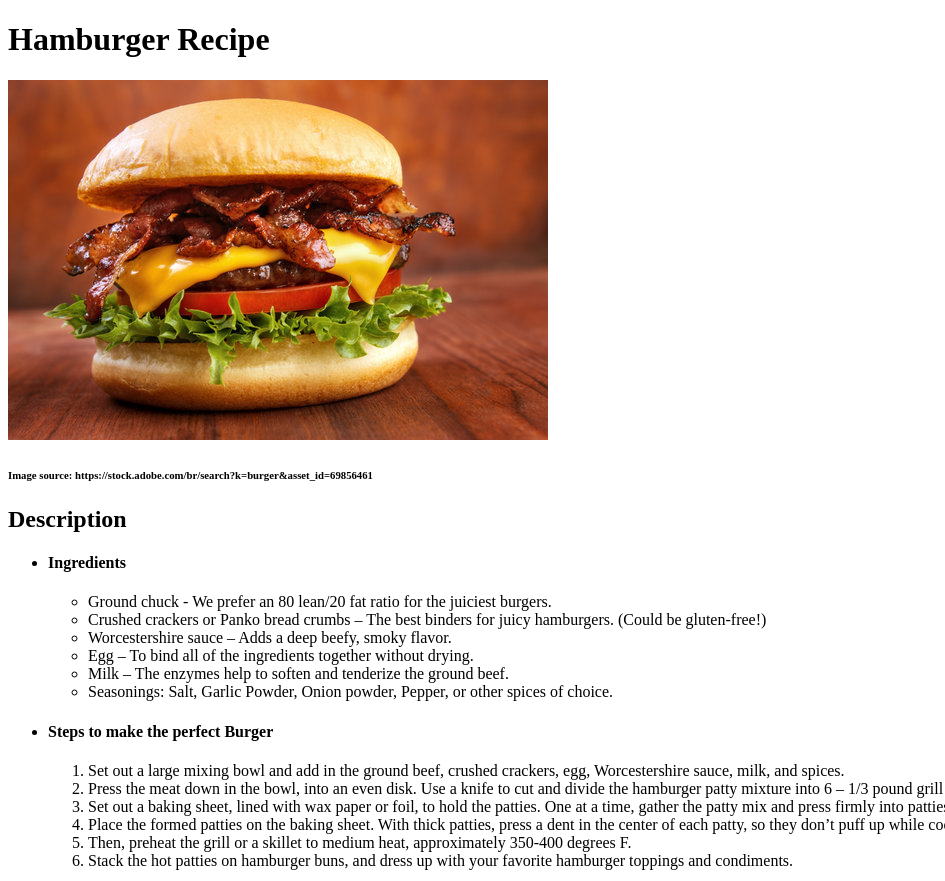
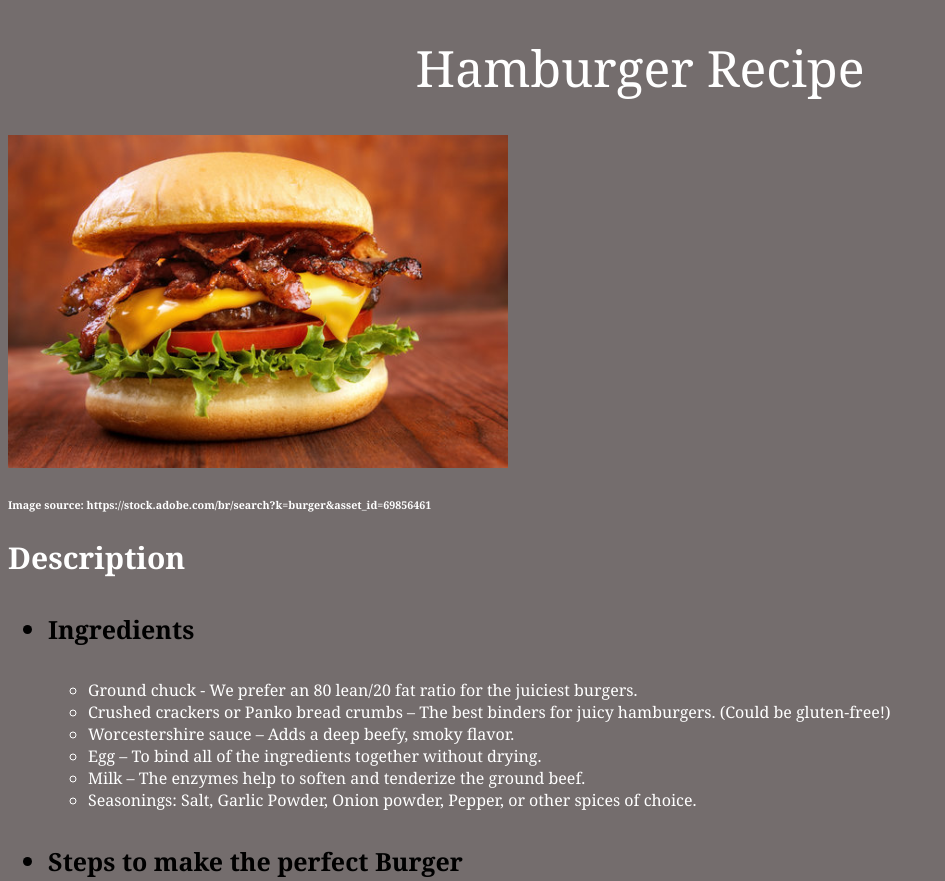
Before and after one commit to thi-gs/odin-recipes, a plain HTML site: page recipes/hamburger.html in a window 1280 px wide. Shown: the top 881 px of the page, without its empty margins (0-945 px from the left). Drawn offline with Linux system fonts and the light colour scheme.

Commit message:
Add CSS to main page and all 3 recipes

```diff
--- /dev/null
+++ b/recipes/drink-style.css
@@ -0,0 +1,27 @@
+img {
+    height: auto;
+    width: 500px;
+}
+
+h1 {
+    text-align: center;
+    font-size: 45px;
+    font-weight: 200;
+}
+
+.main,
+.subt {
+    color: black;
+    font-weight: 600;
+}
+
+#unique {
+    color: red;
+}
+
+body {
+    background-color: rgb(67, 124, 67);
+    font-family: Verdana, Geneva, Tahoma, sans-serif;
+    font-weight: 400;
+    color: aliceblue;
+}
--- /dev/null
+++ b/recipes/hamburg-style.css
@@ -0,0 +1,36 @@
+
+.smaller {
+    color: blue
+}
+
+.point {
+    font-size: 25px;
+    color: black;
+}
+
+h2 {
+    font-size: 30px;
+}
+
+h1 {
+    font-size: 50px;
+    font-weight: 500;
+    text-align: center;
+}
+
+li {
+    background-color: rgb(116, 109, 109);
+    color: white;
+    font-family: Georgia, 'Times New Roman', Times, serif;
+}
+
+body {
+    background-color: rgb(116, 109, 109);
+    color: white;
+    font-family: Georgia, 'Times New Roman', Times, serif;
+}
+
+img {
+    height: auto;
+    width: 500px;
+}
--- a/recipes/hamburger.html
+++ b/recipes/hamburger.html
@@ -5,6 +5,7 @@
     <meta http-equiv="X-UA-Compatible" content="IE=edge">
     <meta name="viewport" content="width=device-width, initial-scale=1.0">
     <title>Hamburger Recipe</title>
+    <link rel="stylesheet" href="hamburg-style.css">
 </head>
 <body>
     <h1>Hamburger Recipe</h1>
@@ -13,8 +14,8 @@
     <h2>Description</h2>
 
     <ul>
-        <li><h4>Ingredients</h4>
-        <ul>
+        <li class="point"><h4>Ingredients</li></h4>
+        <ul class="smaller">
             <li>Ground chuck - We prefer an 80 lean/20 fat ratio for the juiciest burgers.</li>
             <li>Crushed crackers or Panko bread crumbs – The best binders for juicy hamburgers. (Could be gluten-free!)</li>
             <li>Worcestershire sauce – Adds a deep beefy, smoky flavor.</li>
@@ -23,8 +24,8 @@
             <li>Seasonings: Salt, Garlic Powder, Onion powder, Pepper, or other spices of choice.</li>
         </ul>
 
-        <li><h4>Steps to make the perfect Burger</li></h4>
-        <ol>
+        <li class="point"><h4>Steps to make the perfect Burger</li></h4>
+        <ol class="smaller">
             <li>Set out a large mixing bowl and add in the ground beef, crushed crackers, egg, Worcestershire sauce, milk, and spices.</li>
             <li>Press the meat down in the bowl, into an even disk. Use a knife to cut and divide the hamburger patty mixture into 6 – 1/3 pound grill or skillet patties, or 12 thin griddle patties.</li>
             <li>Set out a baking sheet, lined with wax paper or foil, to hold the patties. One at a time, gather the patty mix and press firmly into patties of your desired thickness.</li>
--- /dev/null
+++ b/recipes/pizza-style.css
@@ -0,0 +1,29 @@
+img {
+    height: auto;
+    width: 500px;
+}
+
+h1 {
+    text-align: center;
+    font-size: 45px;
+    font-weight: 100;
+}
+
+body {
+    font-family: 'Segoe UI', Tahoma, Geneva, Verdana, sans-serif;
+    background-color: lightcoral;
+    font-weight: 300;
+    color: antiquewhite;
+}
+
+.highlight {
+    color: blue;
+}
+
+.parent {
+    color: green;
+}
+
+.parent .child {
+    color: blue
+}
--- /dev/null
+++ b/style.css
@@ -0,0 +1,28 @@
+body {
+    font-family: Georgia, 'Times New Roman', Times, serif;
+    background-color: rgba(0, 0, 0, 0.377);
+}
+
+h1 {
+    font-size: 50px;
+    text-align: center;
+    background-color: green;
+    font-weight: 400;
+}
+
+div {
+    font-size: 30px;
+    color: red;
+}
+
+.hamburg {
+    background-color: brown;
+}
+
+.pizza {
+    background-color: yellow;
+}
+
+.drink {
+    background-color: lightblue;
+}
```
Also changed, not shown: index.html (+6 -5 lines), recipes/moscow-mule.html (+4 -3 lines), recipes/pizza.html (+4 -3 lines).
